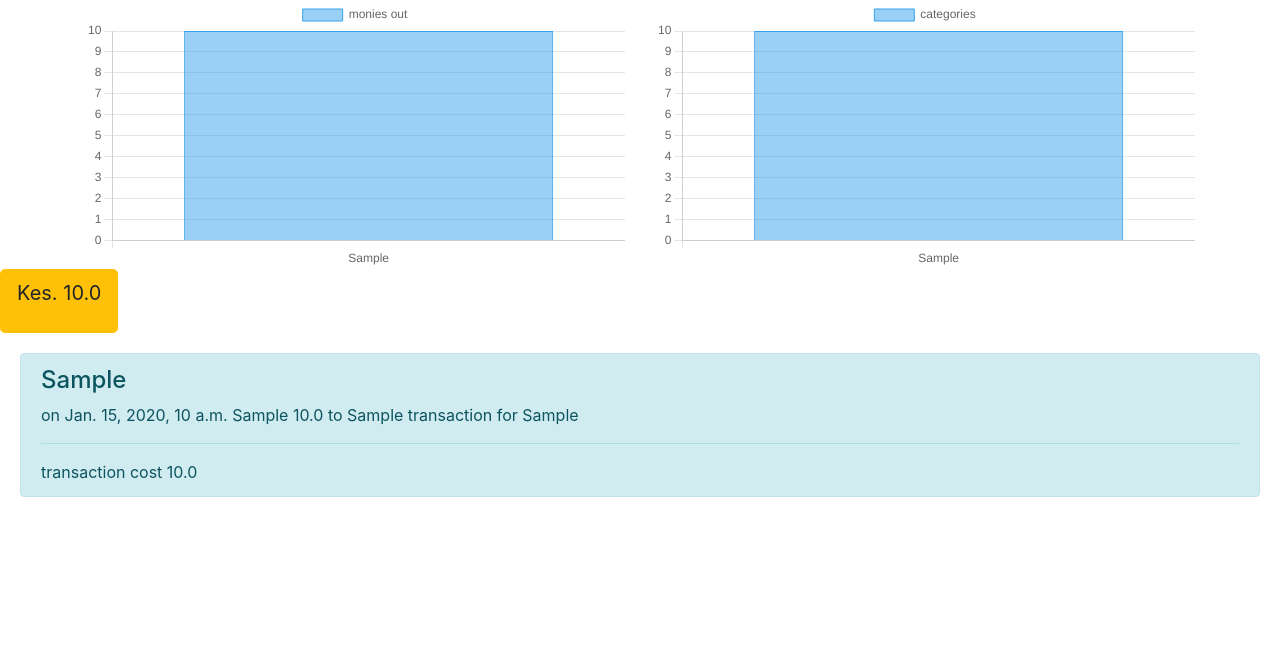
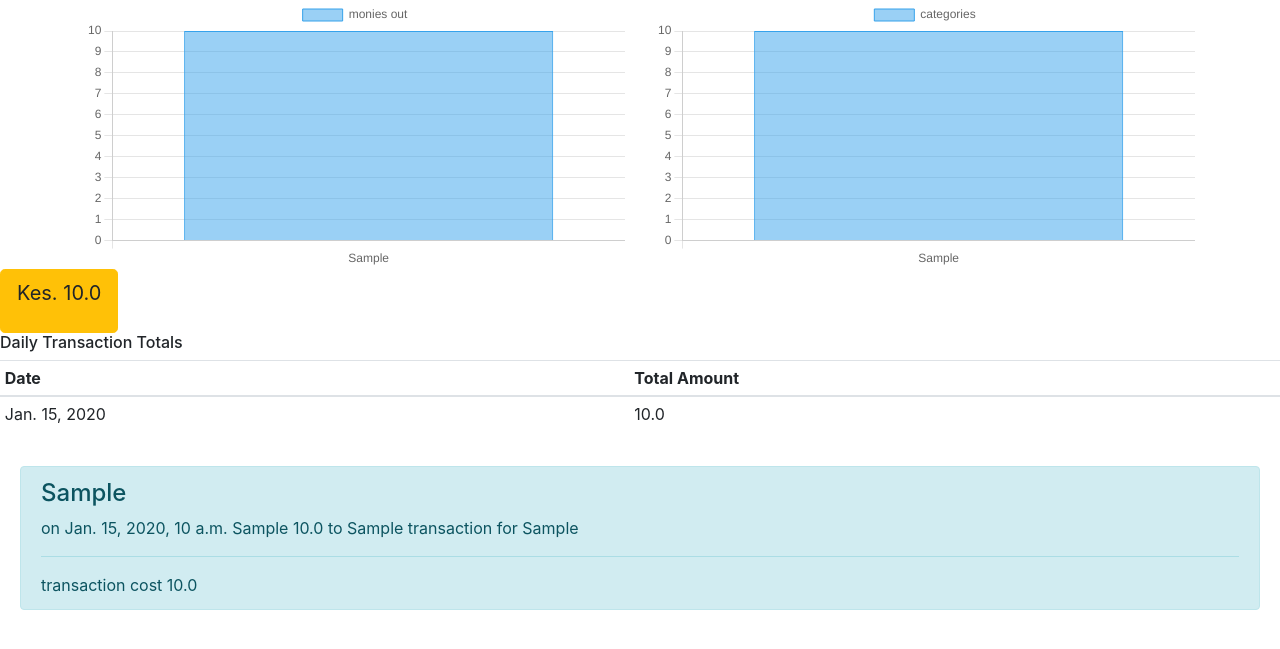
Before and after one commit to gituajames/financelogger, a Django app: page /finlogger/summary in a window 1280 px wide. Shown: the part 25-674 px from the top of the page. Run offline with Django 5.2, Linux system fonts and the light colour scheme; tables that the repository leaves empty hold one stand-in row (values such as "Sample post"); some libraries are stand-ins or nearby versions.

Commit message:
added daily totals on amount

```diff
--- a/fin/finlogger/templates/index.html
+++ b/fin/finlogger/templates/index.html
@@ -64,6 +64,24 @@
             Kes. {{ total_transaction_costs }}
         </p>
     </div>
+
+    <h6>Daily Transaction Totals</h6>
+                <table class="table table-sm ">
+                    <thead>
+                        <tr>
+                        <th>Date</th>
+                        <th>Total Amount</th>
+                        </tr>
+                    </thead>
+                    <tbody>
+                        {% for day_total in daily_totals %}
+                        <tr>
+                            <td>{{ day_total.day }}</td>
+                            <td>{{ day_total.total }}</td>
+                        </tr>
+                        {% endfor %}
+                    </tbody>
+                </table>
     <script src="https://cdn.jsdelivr.net/npm/chart.js"></script>
 
     <script>
@@ -141,7 +159,6 @@
             </p>
             <hr>
             <p class="mb-0">transaction cost {{ transaction.transaction_cost }}</p>
-
         </div>
         {%endfor%}
     </div>
@@ -155,9 +172,5 @@
 
 
     {% endif %}
-
-    {% for group in groups %}
-        <p>{{ group }}</p>
-    {% endfor %}
 </body>
 </html>
--- a/fin/finlogger/views.py
+++ b/fin/finlogger/views.py
@@ -5,6 +5,7 @@ from django.contrib import messages
 
 from .models import Transaction
 from django.db.models import Count, Sum
+from django.db.models.functions import TruncDate
 
 # forms
 from finlogger.forms import UploadMpesaMessageForm
@@ -26,7 +27,7 @@ def index(request):
     total = []
 
     for key in groups:
-        print(key['category_of_the_transaction'])
+
         category.append(key['category_of_the_transaction'])
         total.append(key['totals_'])
         # for key1, val in key.items():
@@ -62,6 +63,13 @@ def index(request):
     # sum of all transaction costs
     total_transaction_costs = Transaction.objects.aggregate(total=Sum('transaction_cost'))['total']
 
+    # daily totals
+    daily_totals = Transaction.objects.annotate(
+        day=TruncDate('date_of_transaction')
+    ).values('day').annotate(
+        total=Sum('amount')
+    ).order_by('day')
+
     context = {
         'recent_transactions' : recent_transactions,
         # data
@@ -73,7 +81,10 @@ def index(request):
         'total' : total,
 
         # sum of all transaction costs
-        'total_transaction_costs' : total_transaction_costs
+        'total_transaction_costs' : total_transaction_costs,
+
+        # daily totals
+        'daily_totals' : daily_totals
     }
     return render (request, 'index.html', context)
 
@@ -81,7 +92,7 @@ def index(request):
 def uploadmpesamessage(request):
     if request.method == 'POST':
         form = UploadMpesaMessageForm(request.POST)
-        print(form.is_valid())
+
         mpesa_msg = request.POST['transaction_message']
         mpesa_details = extract_mpesa_details(mpesa_msg)
 
@@ -97,7 +108,7 @@ def uploadmpesamessage(request):
         transaction_message = mpesa_msg
 
         datetimestr = mpesa_details['Date']+ ' ' +mpesa_details['Time']
-        print(datetimestr)
+
         date_format = '%d/%m/%y %H:%M %p'
         date_obj = datetime.strptime(datetimestr, date_format)
 
```
